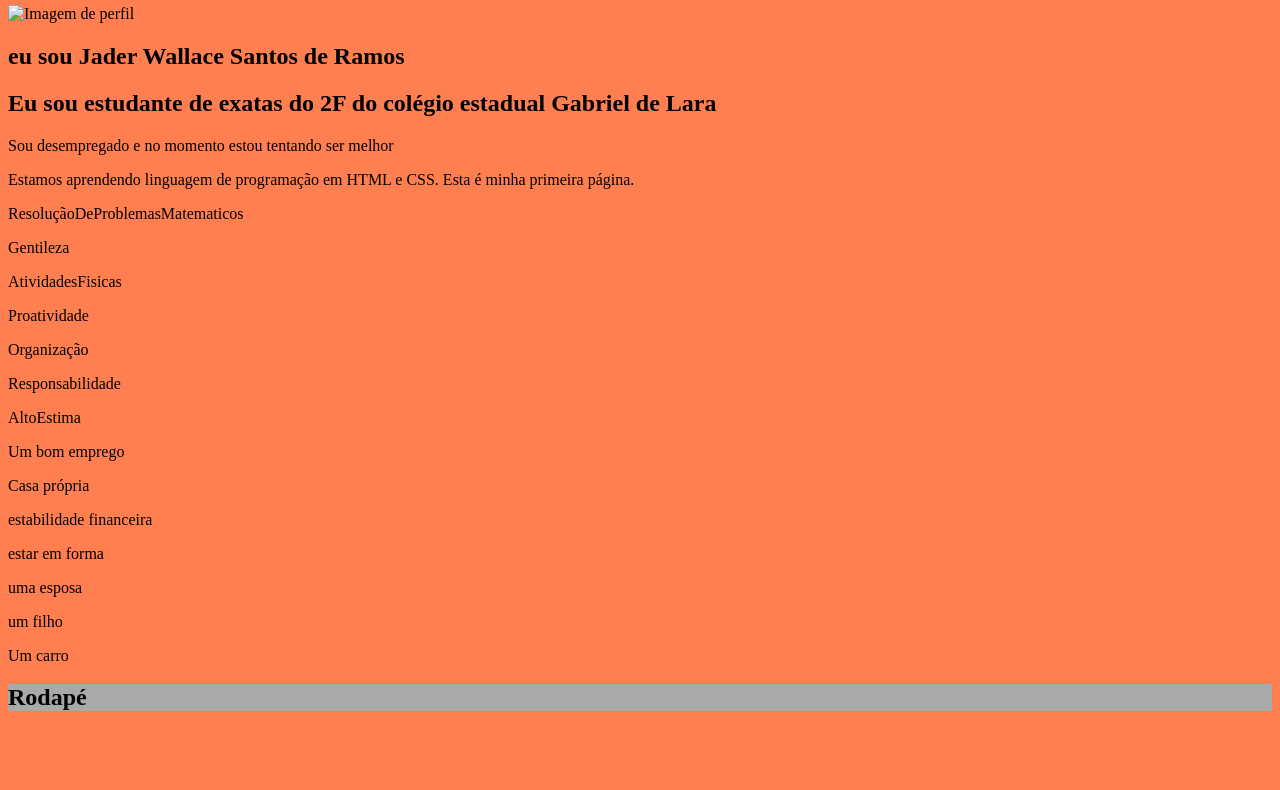
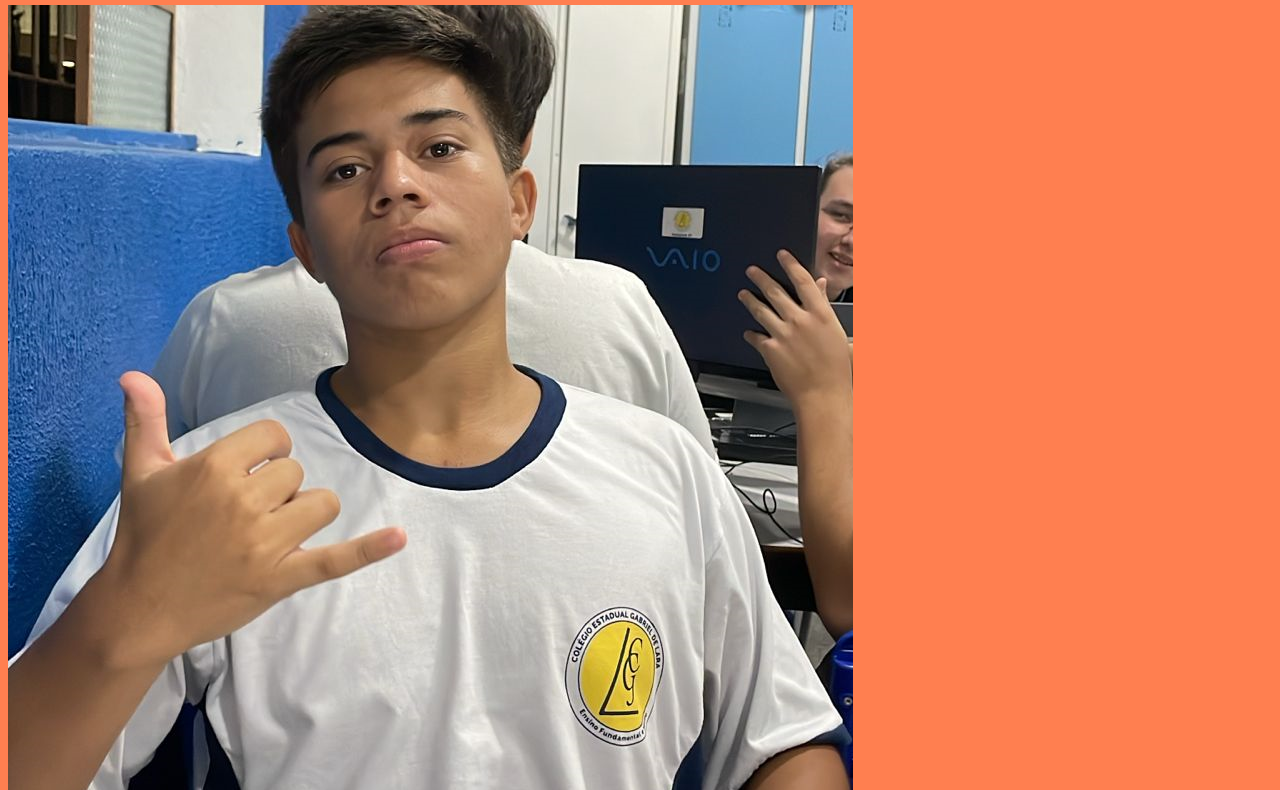
Before and after one commit to Jader-code/segundo-repository, a plain HTML site: page index.html in a window 1280 px wide. Shown: the part 62-852 px from the top of the page. Before the commit the page ends 800 px from the top, so only its background shows below. Drawn offline with Linux system fonts and the light colour scheme.

Commit message:
img perfil

```diff
--- a/index.html
+++ b/index.html
@@ -15,12 +15,13 @@
     <main>
 
 <section id="minhaApresentacao">
-    <img src="#" alt="Imagem de perfil">
+    <img src="img/jader.jpg" alt="Imagem de perfil">
     <h2> eu sou Jader Wallace Santos de Ramos</h2>
     <h1> Eu sou estudante de exatas do 2F do colégio estadual Gabriel de Lara </h1>
     <p> Sou desempregado e no momento estou tentando ser melhor</p>
     <p> Estamos aprendendo linguagem de programação em HTML e CSS. Esta é minha primeira página.</p>
 </section>
+
 
 <section id="minhasHabilidades">
    <p>ResoluçãoDeProblemasMatematicos</p>
```
Also changed, not shown: img/jader.jpg (added).
